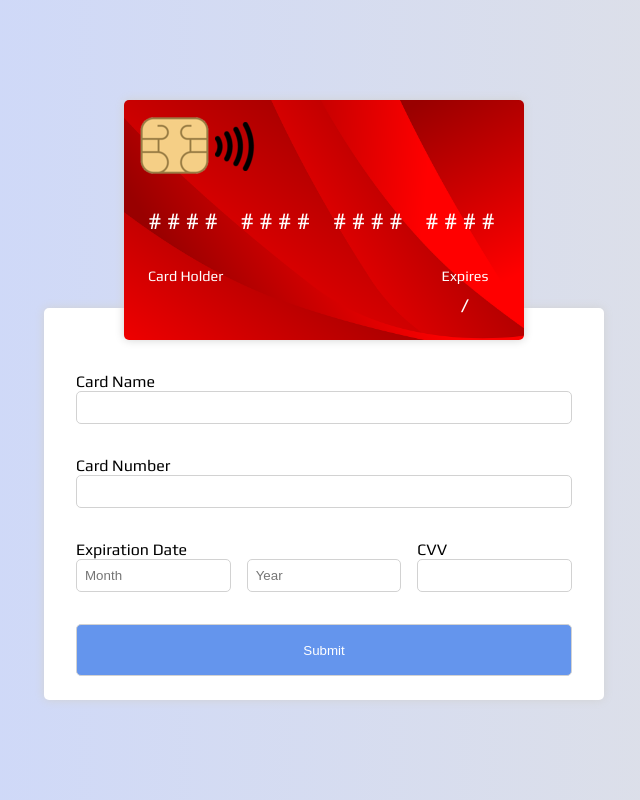
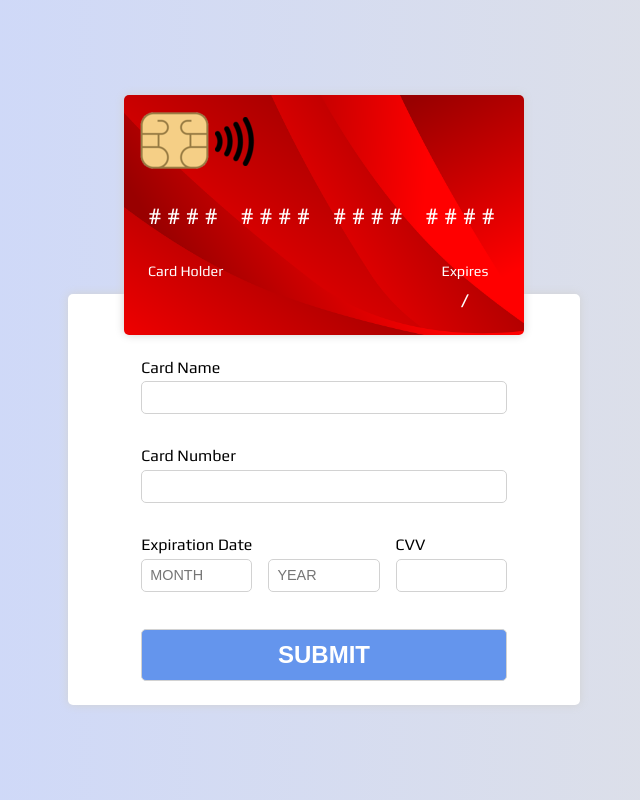
Before and after one commit to jseguraweb/credit-card, a plain HTML site: page index.html in a window 1280 px wide. Shown: the whole page, without its empty margins (316-956 px from the left). Drawn offline with Linux system fonts and the light colour scheme.

Commit message:
add some style to the form

```diff
--- a/index.html
+++ b/index.html
@@ -41,7 +41,7 @@
             </label>
             <label id="month-label" for="month">Expiration Date
                 </br><input type="number" id="month" class="input" placeholder="Month" list="months" name="months"
-                    required>
+                    min="01" max="12" minlength="2" required>
                 <datalist id="months">
                     <option value="01"></option>
                     <option value="02"></option>
@@ -58,7 +58,8 @@
                 </datalist>
             </label>
             <label id="year-label" for="year">
-                </br><input type="number" id="year" class="input" placeholder="Year" list="years" name="years" required>
+                </br><input type="number" id="year" class="input" placeholder="Year" list="years" name="years"
+                    min="2020" max="2030" required>
                 <datalist id="years">
                     <option value="2020"></option>
                     <option value="2021"></option>
--- a/style.css
+++ b/style.css
@@ -19,7 +19,7 @@ body {
 }
 
 .container {
-    width: 35rem;
+    width: 32rem;
     height: auto;
     background-color: #fff;
     box-shadow: 0px 0px 10px rgb(210, 210, 210);
@@ -29,7 +29,7 @@ body {
     align-items: center;
     padding: 4rem 2rem 1.5rem;
     position: relative;
-    bottom: 1rem;
+    bottom: 1.3rem;
 }
 
 /* card */
@@ -47,7 +47,7 @@ body {
     grid-template-rows: repeat(3, 1fr);
     grid-template-columns: repeat(4, 1fr);
     position: relative;
-    top: 1rem;
+    top: 1.3rem;
     z-index: 100;
     padding: 1rem;
     color: #fff;
@@ -142,8 +142,14 @@ form {
 .input {
     width: 100%;
     padding: 0.5rem;
+    margin-top: 0.3rem;
     border: 1px solid rgb(210, 210, 210);
     border-radius: 5px;
+}
+
+.input::placeholder {
+    font-size: 0.9rem;
+    text-transform: uppercase;
 }
 
 #name-label {
@@ -175,4 +181,8 @@ form {
     grid-column: 1/-1;
     background-color: cornflowerblue;
     color: #fff;
+    cursor: pointer;
+    font-size: 1.5rem;
+    text-transform: uppercase;
+    font-weight: 600;
 }
```
